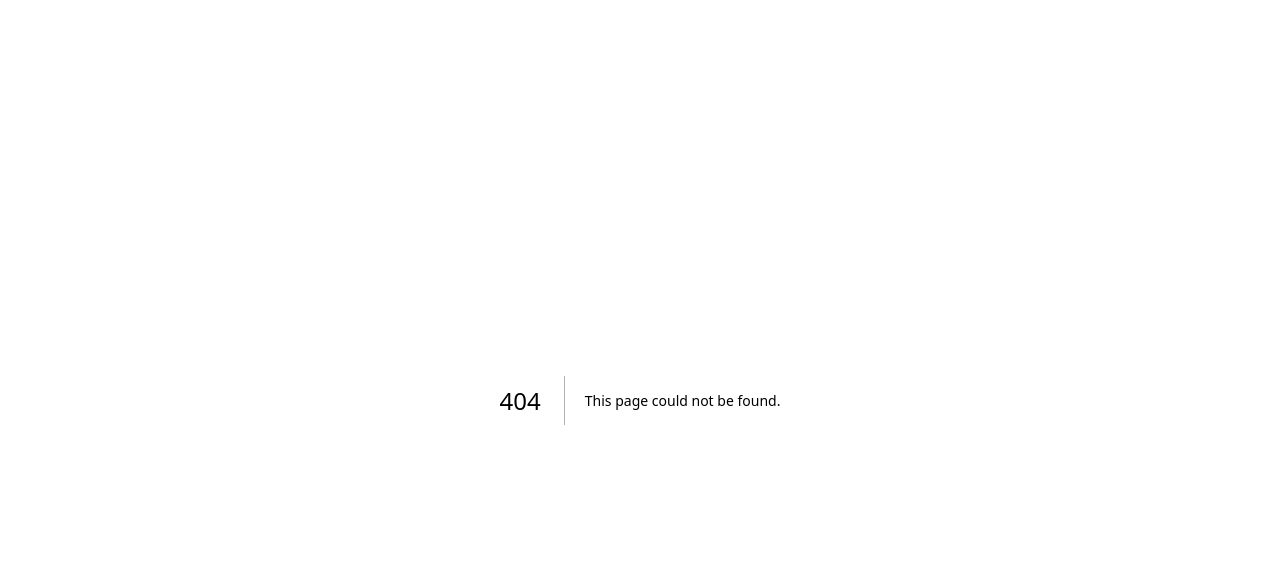
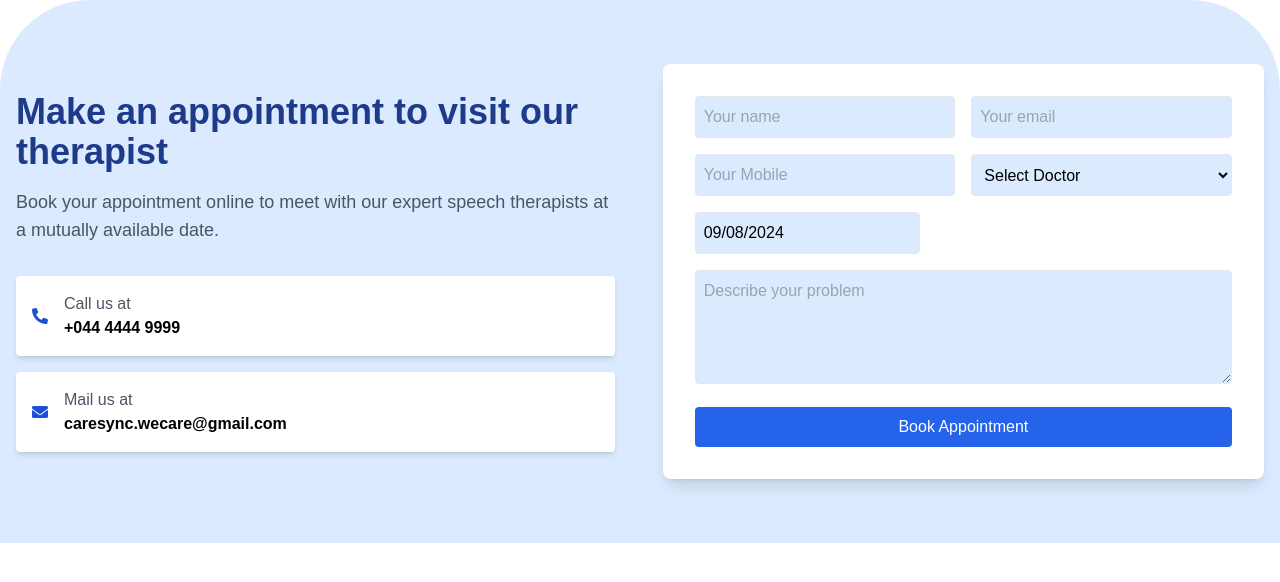
Before and after one commit to Ron111104/fluencytrack-frontend, a Next.js app: page /components/Appointment in a window 1280 px wide. Before the commit this address had no page. Shown: the top 582 px of the page. Built offline with nearby package versions, Linux system fonts and the light colour scheme.

Commit message:
Added Appointments page

```diff
--- a/package.json
+++ b/package.json
@@ -12,6 +12,7 @@
     "framer-motion": "^11.5.4",
     "next": "14.2.8",
     "react": "^18",
+    "react-datepicker": "^7.3.0",
     "react-dom": "^18",
     "react-icons": "^5.3.0"
   },
--- /dev/null
+++ b/pages/components/Appointment.js
@@ -0,0 +1,138 @@
+import { useState } from 'react';
+import { FaPhoneAlt, FaEnvelope } from 'react-icons/fa';
+import { motion } from 'framer-motion';
+import 'react-datepicker/dist/react-datepicker.css';
+import DatePicker from 'react-datepicker';
+
+const Appointment = () => {
+  const [formData, setFormData] = useState({
+    name: '',
+    email: '',
+    mobile: '',
+    doctor: '',
+    date: new Date(),
+    problem: '',
+  });
+
+  const doctors = ['Dr. Omar','Dr. Sanjana', 'Dr. Nabeel', 'Dr. Ronak', 'Dr. Ashima', 'Dr. Ishika'];
+
+  const handleSubmit = (e) => {
+    e.preventDefault();
+    console.log('Form submitted', formData);
+    // Implement backend submission here (POST request to Django backend)
+  };
+
+  return (
+    <div className="bg-blue-100 py-16 px-4" style={{ borderTopLeftRadius: '90px', borderTopRightRadius: '90px' }}>
+      <div className="max-w-7xl mx-auto flex flex-col lg:flex-row items-center space-y-10 lg:space-y-0 lg:space-x-12">
+        {/* Left Side */}
+        <motion.div
+          initial={{ x: -200, opacity: 0 }}
+          animate={{ x: 0, opacity: 1 }}
+          transition={{ type: 'spring', stiffness: 50 }}
+          className="lg:w-1/2"
+        >
+          <h2 className="text-4xl font-bold text-blue-900 mb-4">Make an appointment to visit our therapist</h2>
+          <p className="text-lg text-gray-600 mb-8">
+            Book your appointment online to meet with our expert speech therapists at a mutually available date.
+          </p>
+          <div className="space-y-4">
+            <motion.div
+              className="flex items-center space-x-4 p-4 bg-white rounded shadow-md"
+              whileHover={{ scale: 1.05 }}
+            >
+              <FaPhoneAlt className="text-blue-700" />
+              <div>
+                <p className="text-gray-600">Call us at</p>
+                <p className="text-black font-bold">+044 4444 9999</p>
+              </div>
+            </motion.div>
+            <motion.div
+              className="flex items-center space-x-4 p-4 bg-white rounded shadow-md"
+              whileHover={{ scale: 1.05 }}
+            >
+              <FaEnvelope className="text-blue-700" />
+              <div>
+                <p className="text-gray-600">Mail us at</p>
+                <p className="text-black font-bold">caresync.wecare@gmail.com</p>
+              </div>
+            </motion.div>
+          </div>
+        </motion.div>
+
+        {/* Right Side */}
+        <motion.div
+          initial={{ x: 200, opacity: 0 }}
+          animate={{ x: 0, opacity: 1 }}
+          transition={{ type: 'spring', stiffness: 50 }}
+          className="lg:w-1/2 bg-white p-8 rounded-lg shadow-lg"
+        >
+          <form onSubmit={handleSubmit} className="space-y-4">
+            <div className="grid grid-cols-2 gap-4">
+              <input
+                type="text"
+                placeholder="Your name"
+                className="border p-2 rounded bg-blue-100"
+                value={formData.name}
+                onChange={(e) => setFormData({ ...formData, name: e.target.value })}
+                required
+              />
+              <input
+                type="email"
+                placeholder="Your email"
+                className="border p-2 rounded bg-blue-100"
+                value={formData.email}
+                onChange={(e) => setFormData({ ...formData, email: e.target.value })}
+                required
+              />
+            </div>
+            <div className="grid grid-cols-2 gap-4">
+              <input
+                type="tel"
+                placeholder="Your Mobile"
+                className="border p-2 rounded bg-blue-100"
+                value={formData.mobile}
+                onChange={(e) => setFormData({ ...formData, mobile: e.target.value })}
+                required
+              />
+              <select
+                className="border p-2 rounded bg-blue-100"
+                value={formData.doctor}
+                onChange={(e) => setFormData({ ...formData, doctor: e.target.value })}
+                required
+              >
+                <option value="" disabled>Select Doctor</option>
+                {doctors.map((doctor, index) => (
+                  <option key={index} value={doctor}>
+                    {doctor}
+                  </option>
+                ))}
+              </select>
+            </div>
+            <DatePicker
+              selected={formData.date}
+              onChange={(date) => setFormData({ ...formData, date })}
+              className="border p-2 rounded bg-blue-100 w-full"
+            />
+            <textarea
+              placeholder="Describe your problem"
+              className="border p-2 rounded bg-blue-100 w-full"
+              rows="4"
+              value={formData.problem}
+              onChange={(e) => setFormData({ ...formData, problem: e.target.value })}
+              required
+            />
+            <button
+              type="submit"
+              className="w-full bg-blue-600 text-white py-2 rounded hover:bg-blue-700"
+            >
+              Book Appointment
+            </button>
+          </form>
+        </motion.div>
+      </div>
+    </div>
+  );
+};
+
+export default Appointment;
```
Also changed, not shown: 1 other file (tests, documents, lock files or other folders).
